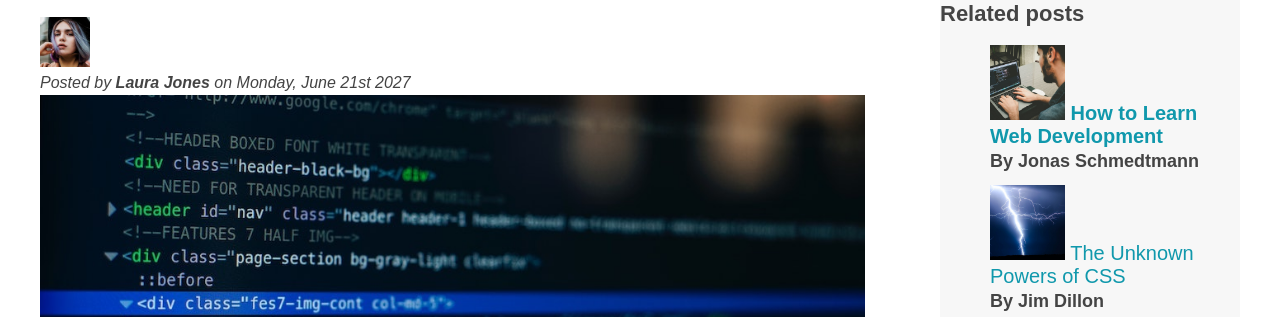
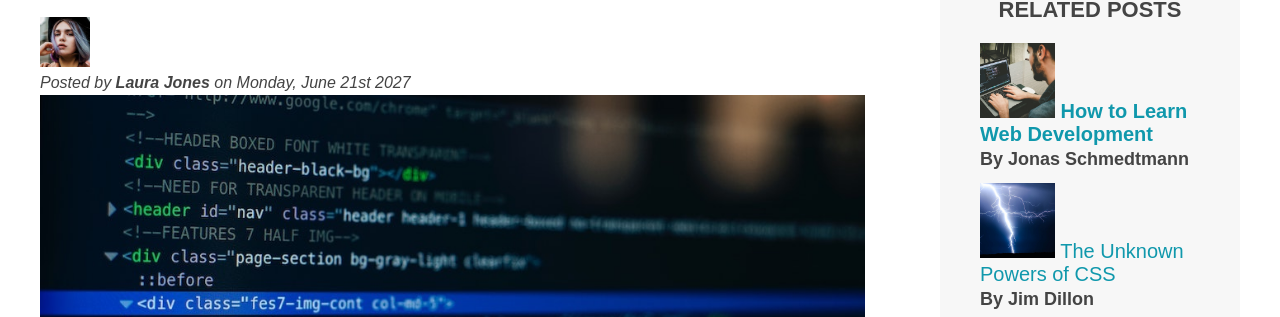
Before and after one commit to 41RDG6BR/real-world-websites, a plain HTML site: page 04-CSS-Layouts/index.html in a window 1280 px wide. Shown: the part 248-565 px from the top of the page. Drawn offline with Linux system fonts and the light colour scheme.

```diff
--- a/04-CSS-Layouts/style.css
+++ b/04-CSS-Layouts/style.css
@@ -45,8 +45,9 @@ h3 {
 
 h4 {
     font-size: 22px;
-    line-height: 1.5;
-    margin-bottom: 15px;
+    text-transform: uppercase;
+    text-align: center;;
+    margin-bottom: 20px;
 }
 
 p {
@@ -88,6 +89,7 @@ article header p {
 
 .related {
     list-style: none;
+    margin-left: 0;
 }
 
 .container {
@@ -122,8 +124,9 @@ aside {
     background-color: #f7f7f7;
     border-top: 5px solid #1098ad;
     border-bottom: 5px solid #1098ad;
-    padding: 50px 0;
+    padding: 50px 40px;
     width: 500px;
+    box-sizing: border-box;
     /* padding-top: 50px;
     padding-bottom: 50px; */
     /* border-left: 5px solid #1098ad;
```
